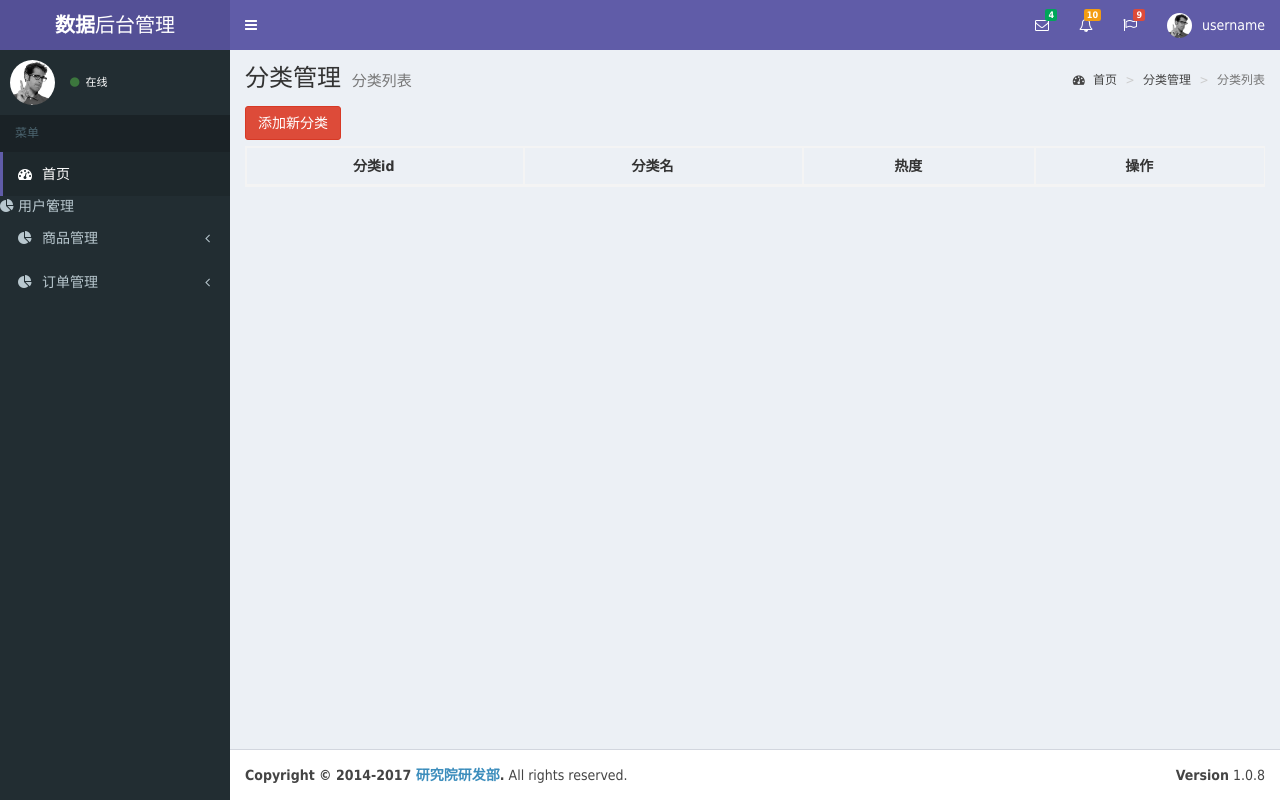
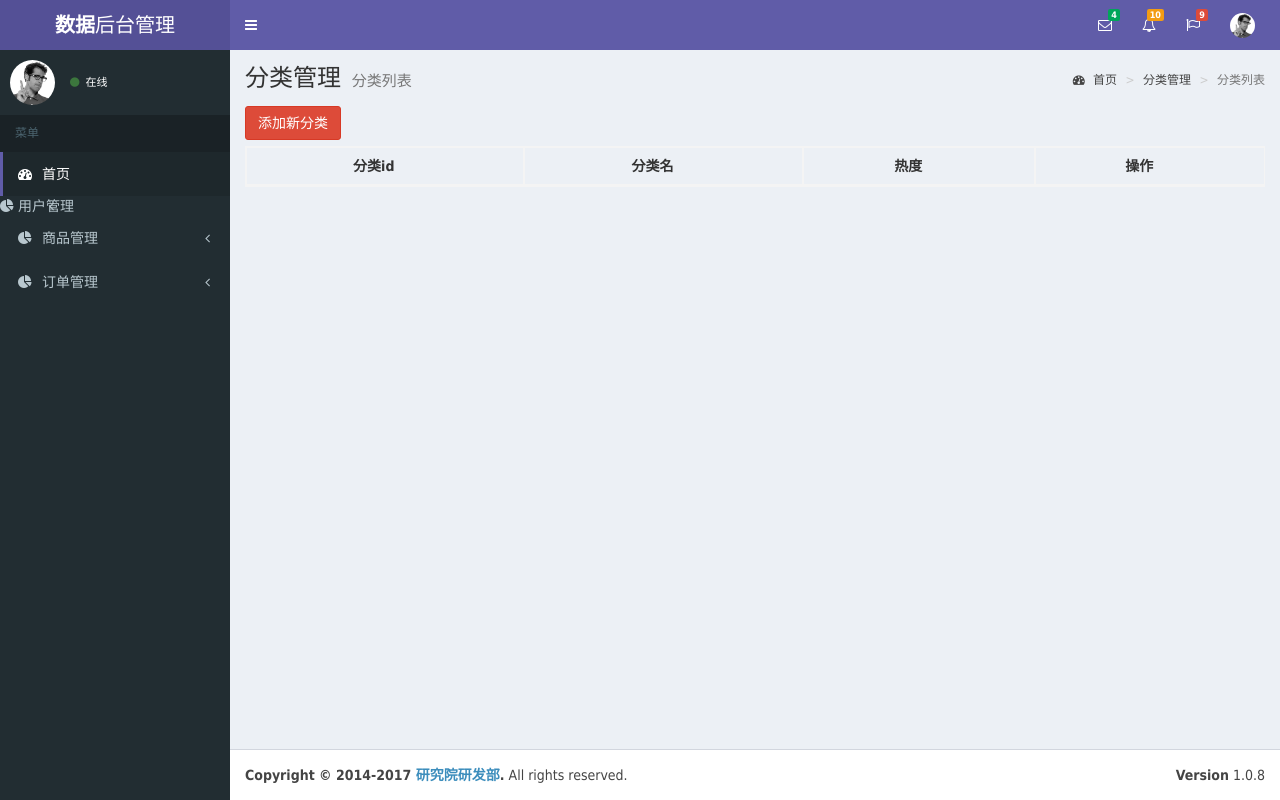
Before and after one commit to isTheEarlyBird/springboot_mao, a Spring Boot app: page /admin/findCategory.do in a window 1280 px wide. Run offline with Spring Boot 4, Linux system fonts and the light colour scheme; data that the repository does not hold is empty; some libraries are stand-ins or nearby versions.

Commit message:
Update admin-header.html

```diff
--- a/src/main/resources/templates/admin/admin-header.html
+++ b/src/main/resources/templates/admin/admin-header.html
@@ -223,7 +223,7 @@
                 <li class="dropdown user user-menu">
                     <a href="#" class="dropdown-toggle" data-toggle="dropdown">
                         <img th:src="@{/images/admin/user2-160x160.jpg}" src="/images/admin/user2-160x160.jpg" class="user-image" alt="User Image">
-                        <span class="hidden-xs">username </span>
+                        <span class="hidden-xs"><shiro:principal property="userName"/></span>
                     </a>
                     <ul class="dropdown-menu">
                         <!-- User image -->
```
